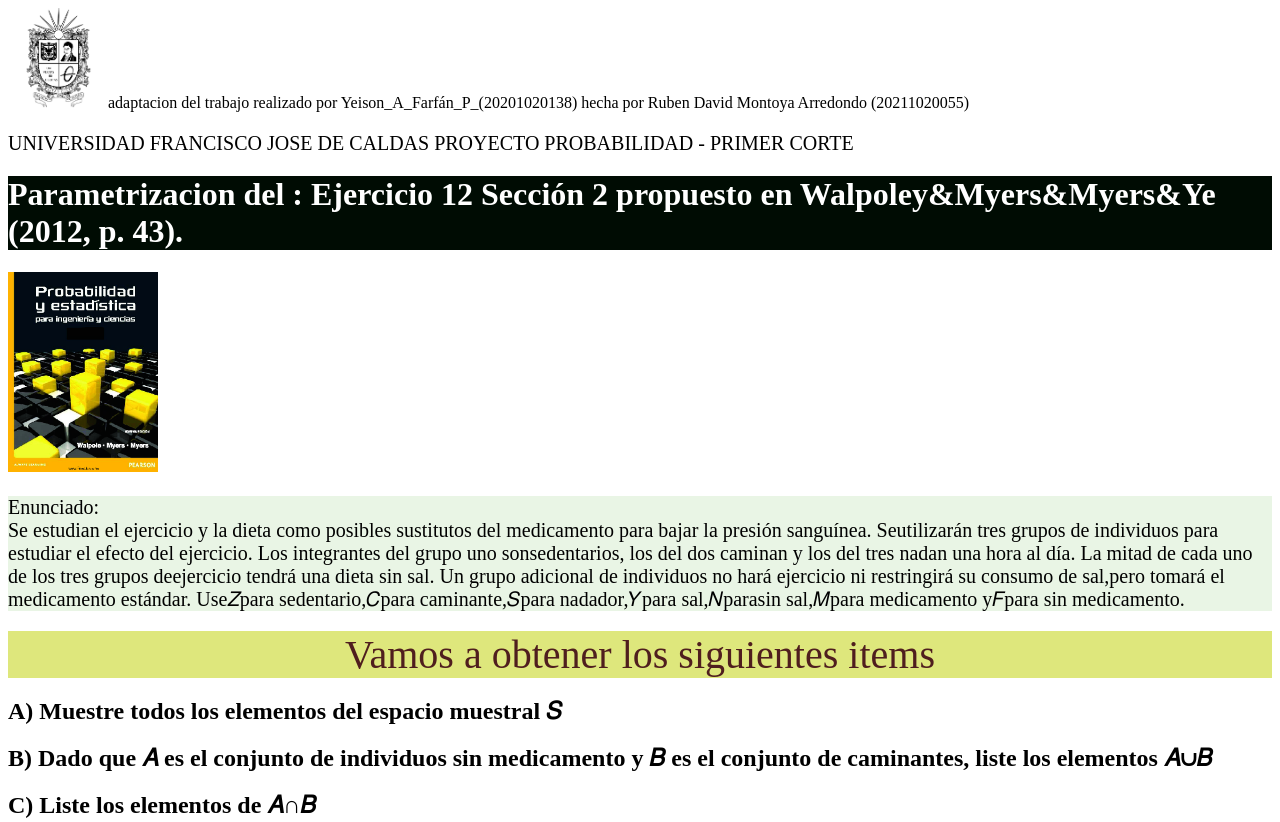
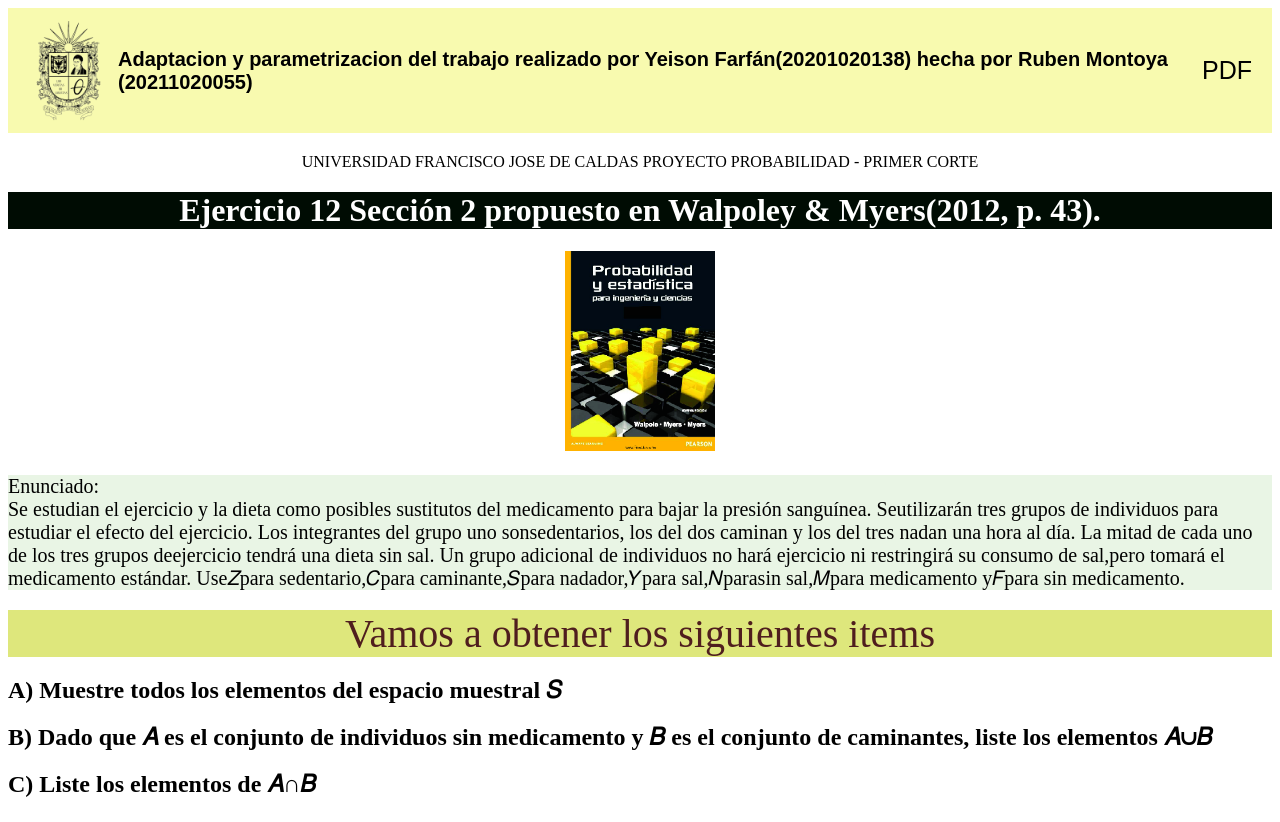
Before and after one commit to RubenDmon/RubenDmon.github.io, a plain HTML site: page index.html in a window 1280 px wide. Shown: the top 822 px of the page. Drawn offline with Linux system fonts and the light colour scheme.

Commit message:
cambio estectico

```diff
--- a/index.html
+++ b/index.html
@@ -7,10 +7,26 @@
 
 </head>
 <body>
-  <img class="pequeña" src="images/universidad.jpg">adaptacion del trabajo realizado por Yeison_A_Farfán_P_(20201020138) hecha por Ruben David Montoya Arredondo (20211020055)  <p>UNIVERSIDAD FRANCISCO JOSE DE CALDAS PROYECTO PROBABILIDAD - PRIMER CORTE
+
+  <header>
+    <div class="logo">
+
+      <img class="pequeña" src="images/universidadsf.png">
+      <h2 id="title">Adaptacion y parametrizacion del trabajo realizado por Yeison Farfán(20201020138) hecha por Ruben Montoya (20211020055)</h2>
+</div>
+      <nav>
+
+          <a href="https://drive.google.com/file/d/1Z5r90uSotgKqxxjZydGT7LvR9PXHtmq0/view" class="nav-link">PDF</a>
+
+
+      </nav>
+
+
+  </header>
+  <p id="textoud"><center>UNIVERSIDAD FRANCISCO JOSE DE CALDAS PROYECTO PROBABILIDAD - PRIMER CORTE</center></p>
   </p>
-  <h1>Parametrizacion del : Ejercicio 12 Sección 2 propuesto en Walpoley&Myers&Myers&Ye (2012, p. 43).</h1>
-  <img class="book" src="images/walpol.png">
+  <h1><center>Ejercicio 12 Sección 2 propuesto en Walpoley & Myers(2012, p. 43).</center></h1>
+  <center><img class="book" src="images/walpol.png"></center>
     <p id="enunciado">Enunciado: <br> Se estudian el ejercicio y la dieta como posibles sustitutos del medicamento para bajar la presión sanguínea. Seutilizarán tres grupos de individuos para estudiar el efecto del ejercicio. Los integrantes del grupo uno sonsedentarios, los del dos caminan y los del tres nadan una hora al día. La mitad de cada uno de los tres grupos deejercicio tendrá una dieta sin sal. Un grupo adicional de individuos no hará ejercicio ni restringirá su consumo de sal,pero tomará el medicamento estándar. Use𝑍para sedentario,𝐶para caminante,𝑆para nadador,𝑌para sal,𝑁parasin sal,𝑀para medicamento y𝐹para sin medicamento.</p>
 
     <p > <center id="t1">Vamos a obtener los siguientes items</center></p>
--- a/style.css
+++ b/style.css
@@ -60,3 +60,38 @@ h1 {
     color: crimson;
     background-color: rgba(255, 247, 6, 0.601);
   }
+header{
+  display:flex;
+  justify-content: space-between;
+  height: 105px;
+  background-color: rgb(248, 250, 175);
+  font-family: sans-serif;
+  margin: 0;
+  align-items: center;
+  padding:10px;
+}
+.logo{
+  display: flex;
+  align-items: center;
+  margin: 0;
+}
+#title{
+  display: flex;
+  align-items: center;
+  font-size: 20px;
+  margin: 0;
+}
+a{
+  font-size: 25px;
+  text-decoration: none;
+  color: rgb(0, 0, 0);
+  font-weight: 600px;
+  padding: 10px;
+  align-items: end;
+}
+nav a:hover{
+  color: rgb(25, 5, 153);
+}
+#textoud{
+  font-family: Georgia, serif;
+}
```
Also changed, not shown: images/universidad.jpg (deleted), images/universidadsf.png (added), 1 other file.
